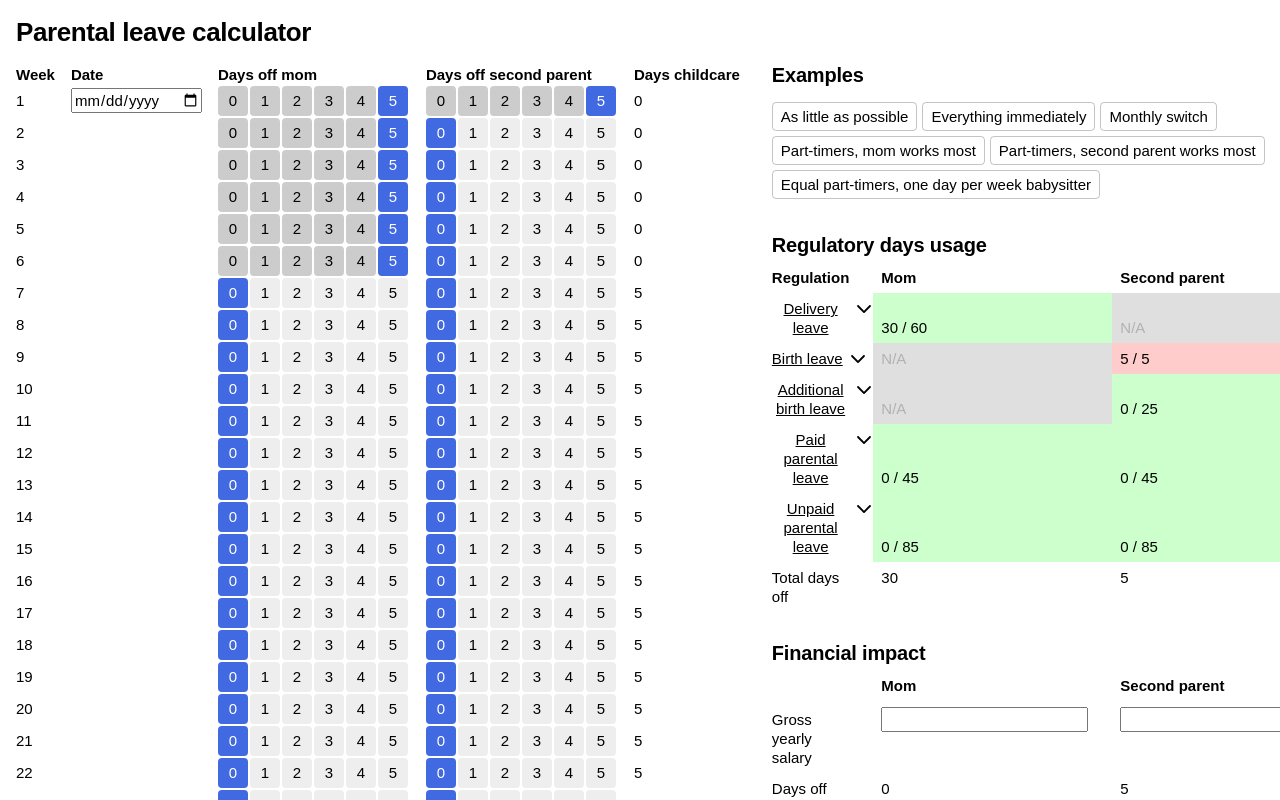
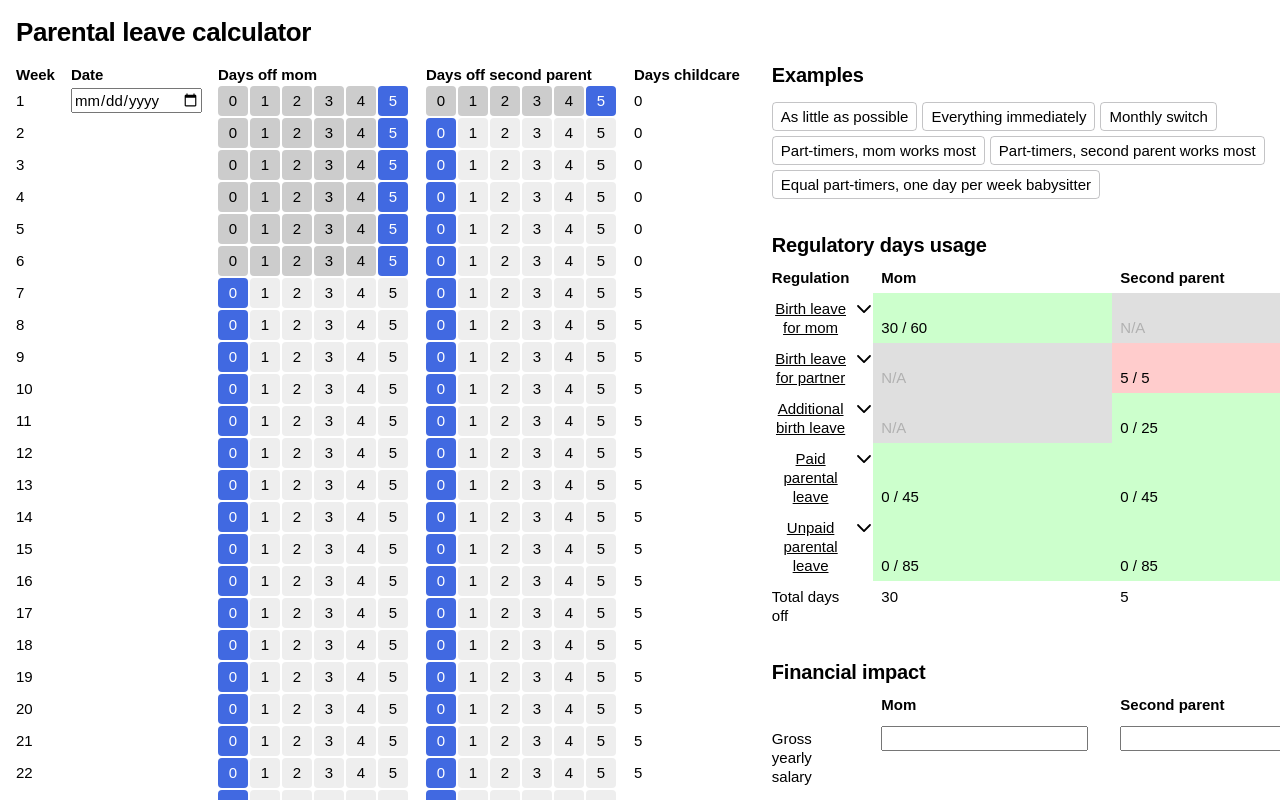
Before and after one commit to Thomas-Kuipers/verlofcalculator, a Vue app: page / in a window 1280 px wide. Shown: the top 800 px of the page. Built offline with nearby package versions, Linux system fonts and the light colour scheme.

Commit message:
Birth leave title

```diff
--- a/src/stores/leave.ts
+++ b/src/stores/leave.ts
@@ -46,7 +46,7 @@ interface Leave {
 const defaultRegulations: Regulation[] = [
 	{
 		id: 'delivery',
-		title: 'Delivery leave',
+		title: 'Birth leave for mom',
 		daysOff: 12 * 5,
 		fixedDaysOff: [5, 5, 5, 5, 5, 5],
 		mom: true,
@@ -63,7 +63,7 @@ const defaultRegulations: Regulation[] = [
 	},
 	{
 		id: 'birth',
-		title: 'Birth leave',
+		title: 'Birth leave for partner',
 		daysOff: 5,
 		fixedDaysOff: [5],
 		mom: false,
```
